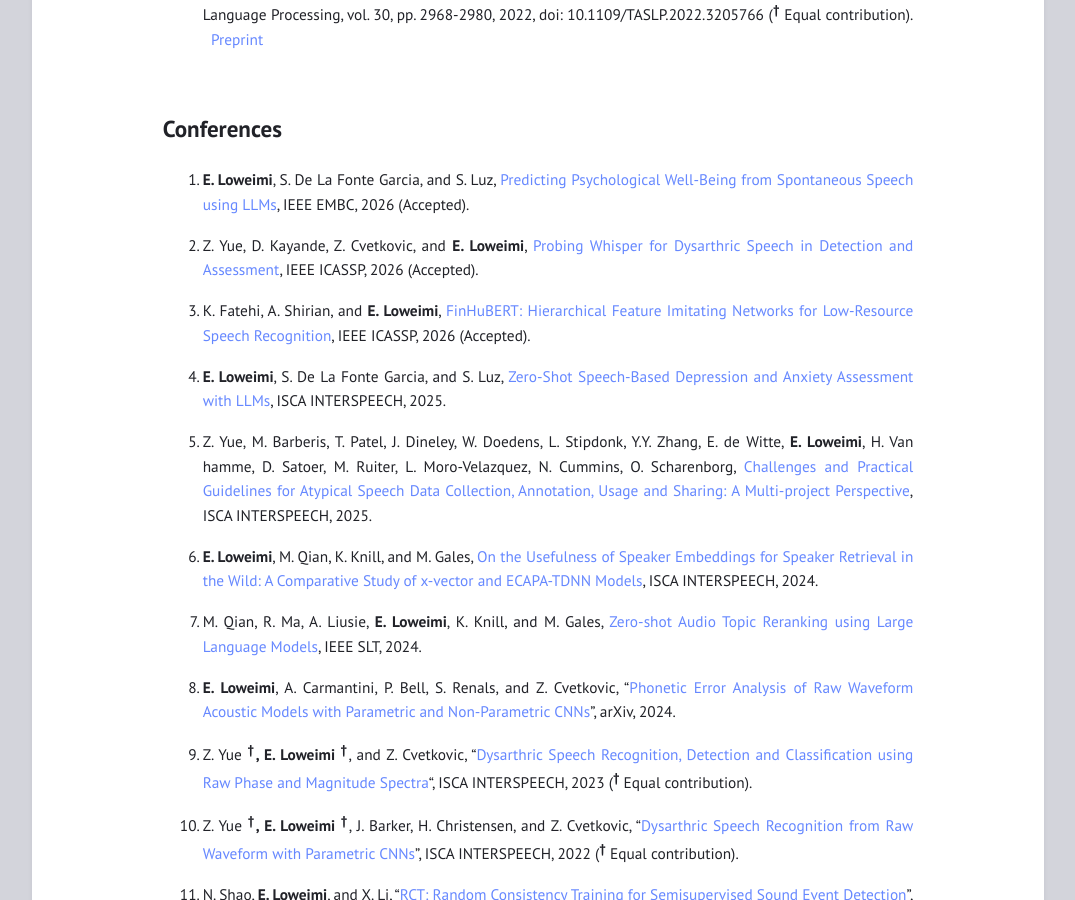
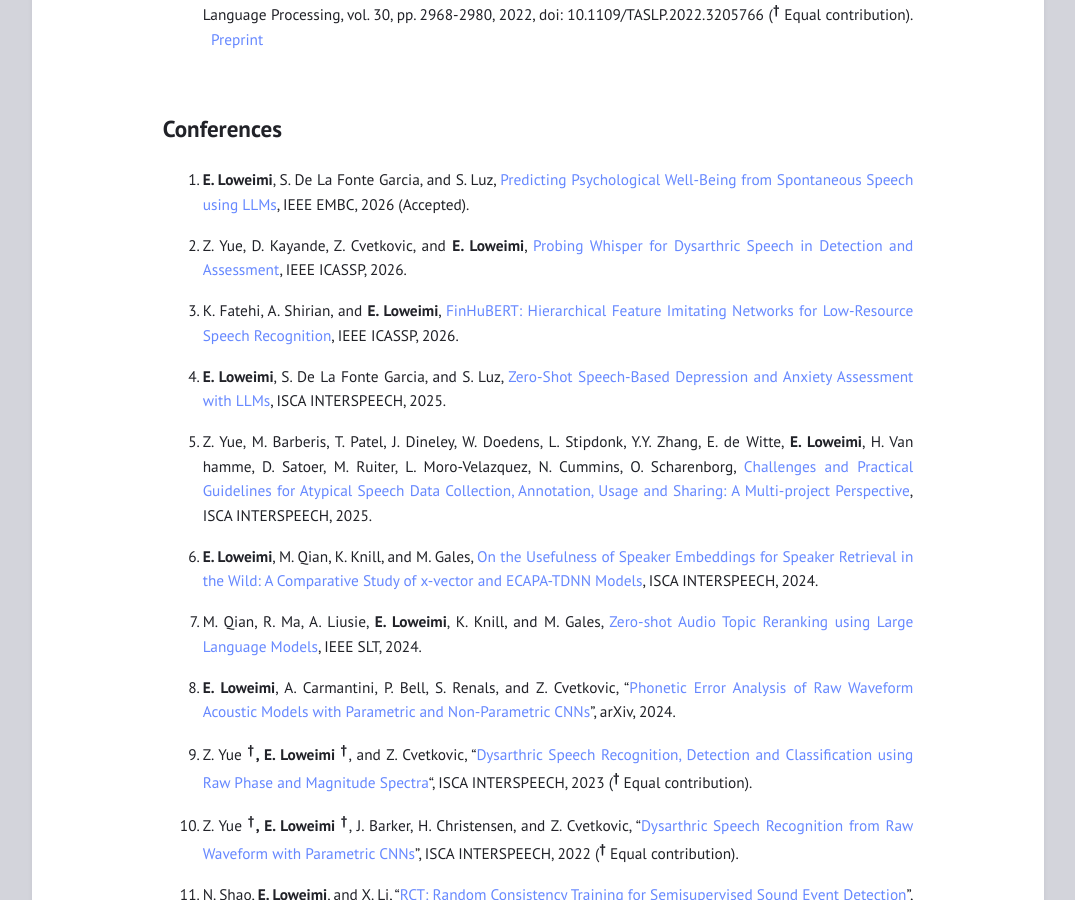
Before and after one commit to eloweimi/eloweimi.github.io, a Jekyll site: the page built from publications.md, in a window 1280 px wide and 900 px high, scrolled down 998 px. Shown: the whole window, without its empty margins (102-1177 px from the left). Built offline with Jekyll 4.4.1, drawn with Linux system fonts in a browser that asks for light colours.

Commit message:
Update publications.md

```diff
--- a/publications.md
+++ b/publications.md
@@ -35,9 +35,9 @@ Modelling from Raw Source and Filter Components for Dysarthric Speech Recognitio
 
 1. **E. Loweimi**, S. De La Fonte Garcia, and S. Luz, [Predicting Psychological Well-Being from Spontaneous Speech using LLMs](https://eloweimi.github.io/publications/), IEEE EMBC, 2026 (Accepted).
 
-2. Z. Yue, D. Kayande, Z. Cvetkovic, and **E. Loweimi**, [Probing Whisper for Dysarthric Speech in Detection and Assessment](https://arxiv.org/abs/2510.04219),  IEEE ICASSP, 2026 (Accepted).
+2. Z. Yue, D. Kayande, Z. Cvetkovic, and **E. Loweimi**, [Probing Whisper for Dysarthric Speech in Detection and Assessment](https://arxiv.org/abs/2510.04219),  IEEE ICASSP, 2026.
 
-3. K. Fatehi, A. Shirian, and **E. Loweimi**, [FinHuBERT: Hierarchical Feature Imitating Networks for Low-Resource Speech Recognition](https://eloweimi.github.io/publications/), IEEE ICASSP, 2026 (Accepted).
+3. K. Fatehi, A. Shirian, and **E. Loweimi**, [FinHuBERT: Hierarchical Feature Imitating Networks for Low-Resource Speech Recognition](https://eloweimi.github.io/publications/), IEEE ICASSP, 2026.
 
 4. **E. Loweimi**, S. De La Fonte Garcia, and S. Luz, [Zero-Shot Speech-Based Depression and Anxiety Assessment with LLMs](https://www.isca-archive.org/interspeech_2025/loweimi25_interspeech.html), ISCA INTERSPEECH, 2025.
 
```
